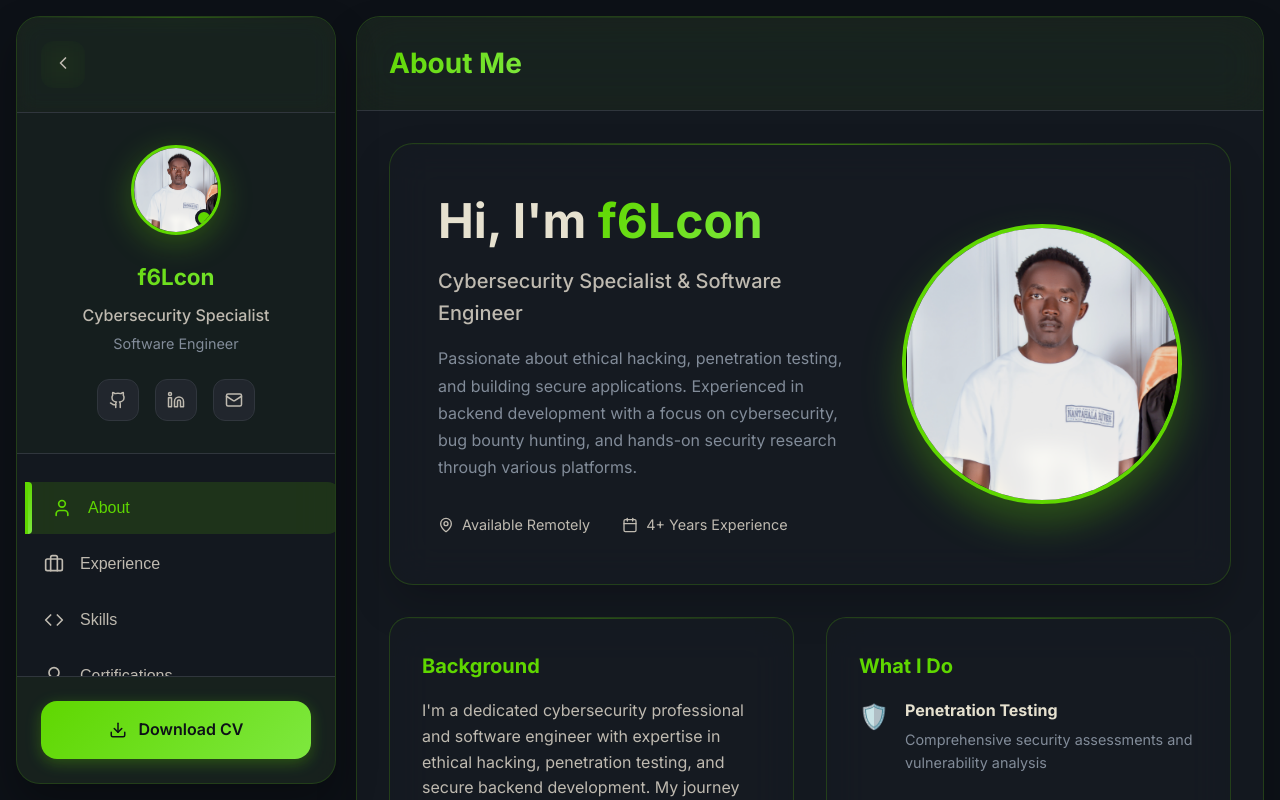
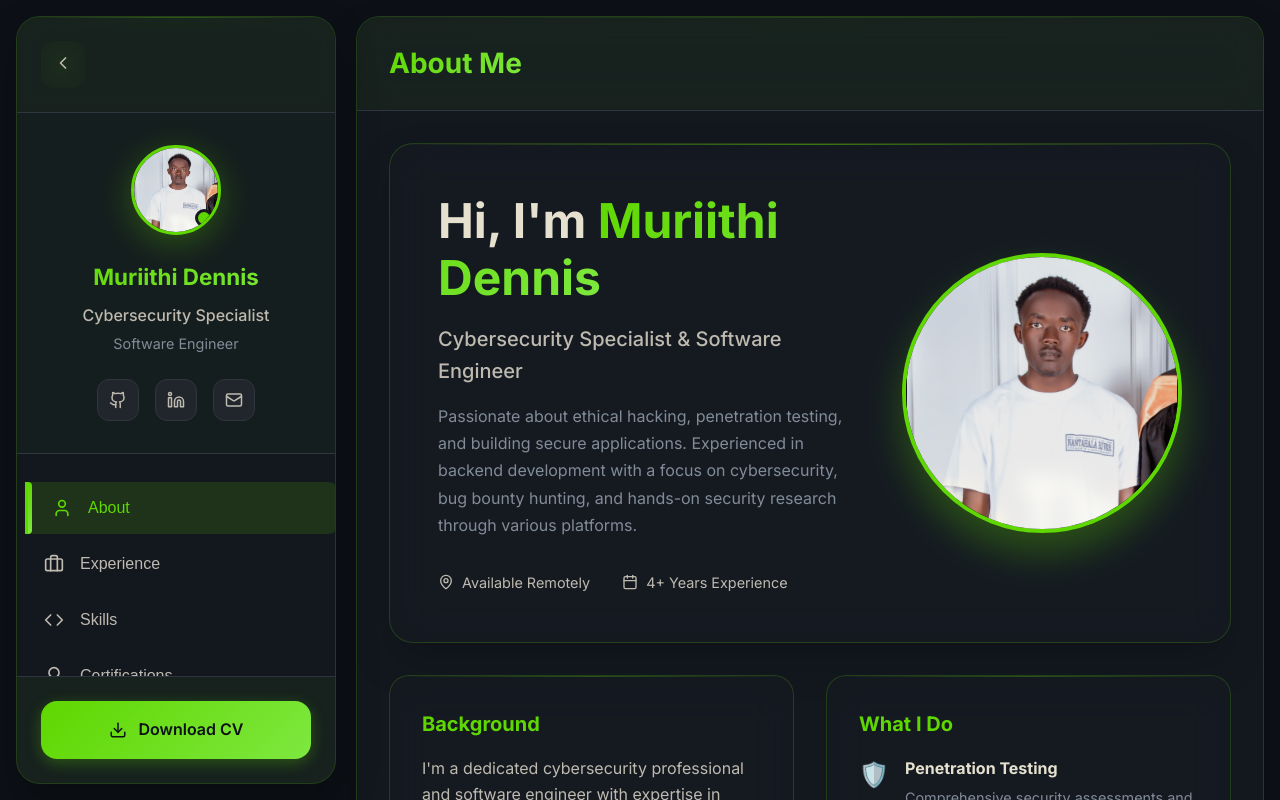
Before and after one commit to f6Lcon/portfoliowebsite, a React (Vite) app: page / in a window 1280 px wide. Shown: the top 800 px of the page. Built offline with nearby package versions, Linux system fonts and the light colour scheme.

Commit message:
commit update

```diff
--- a/src/components/Sidebar.jsx
+++ b/src/components/Sidebar.jsx
@@ -62,7 +62,7 @@ function Sidebar({ activeSection, setActiveSection, sidebarOpen, setSidebarOpen
 
           {!collapsed && (
             <>
-              <h3 className="profile-name">f6Lcon</h3>
+              <h3 className="profile-name">Muriithi Dennis</h3>
               <p className="profile-title">Cybersecurity Specialist</p>
               <p className="profile-subtitle">Software Engineer</p>
 
--- a/src/components/sections/About.jsx
+++ b/src/components/sections/About.jsx
@@ -10,7 +10,7 @@ function About() {
         <div className="hero-content">
           <div className="hero-text">
             <h1 className="hero-title">
-              Hi, I'm <span className="highlight">f6Lcon</span>
+              Hi, I'm <span className="highlight">Muriithi Dennis</span>
             </h1>
             <h2 className="hero-subtitle">Cybersecurity Specialist & Software Engineer</h2>
             <p className="hero-description">
```
